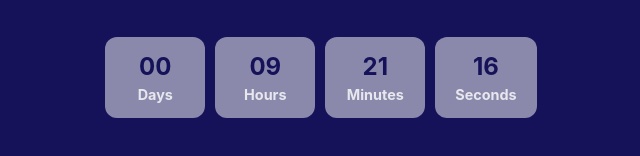
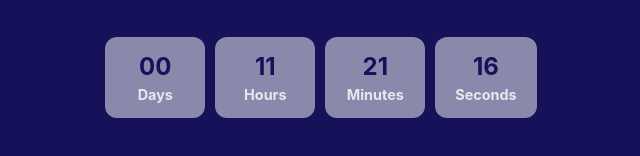
Before and after one commit to Margels/Ljubapp, a plain HTML site: page next.html in a window 1280 px wide. Shown: the part 196-352 px from the top of the page, 319-959 px from the left. Drawn offline with Linux system fonts and the light colour scheme.

Commit message:
Update next.html

```diff
--- a/next.html
+++ b/next.html
@@ -102,9 +102,9 @@
   <script>
     // ---------- CONFIG ----------
     const travelDay = 09; // 26 November
-    const travelStartHour = 6; // 6am
-    const travelEndHour = 15; // 3pm
-    const targetDate = new Date("2025-11-09T12:00:00+02:00"); // Nov 26 GMT+2
+    const travelStartHour = 0; // 6am
+    const travelEndHour = 1; // 3pm
+    const targetDate = new Date("2025-11-09T14:00:00+02:00"); // Nov 26 GMT+2
 
     // ---------- HELPER FUNCTIONS ----------
     function formatNumber(n) {
```
